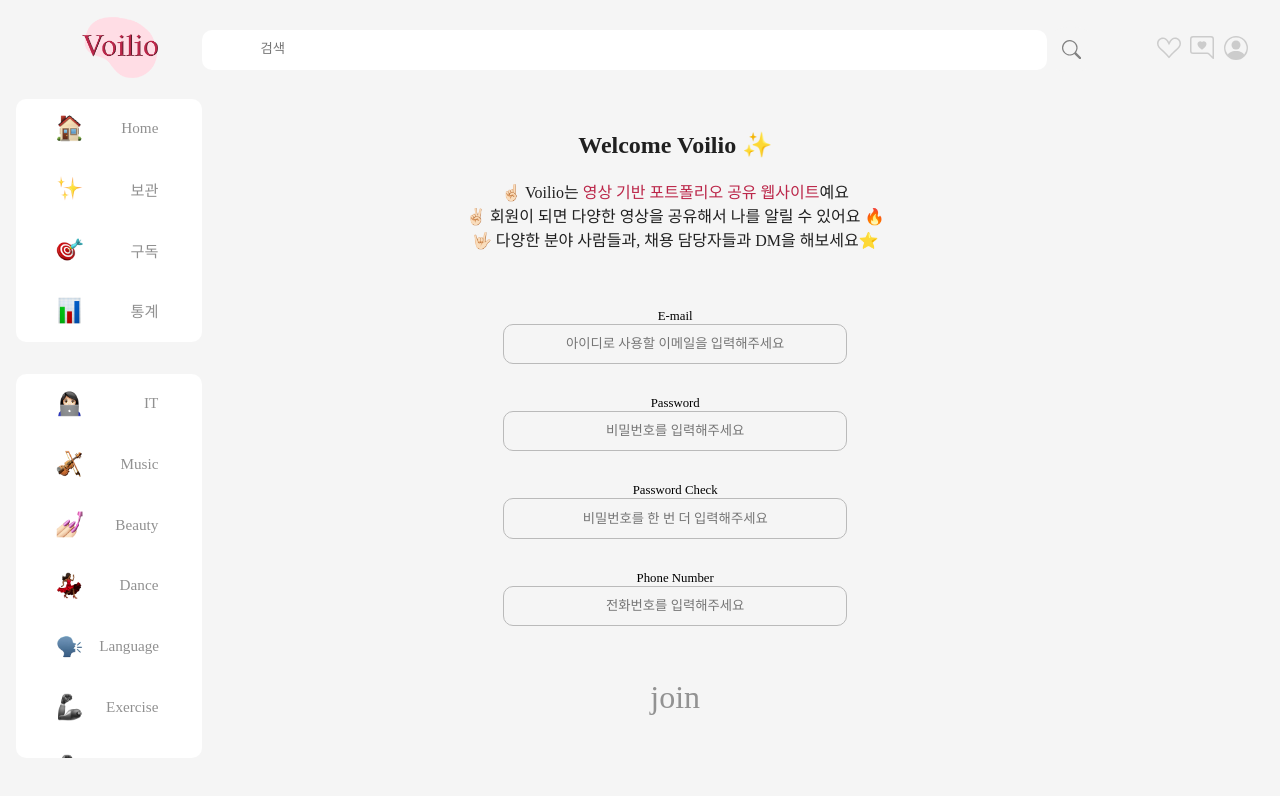
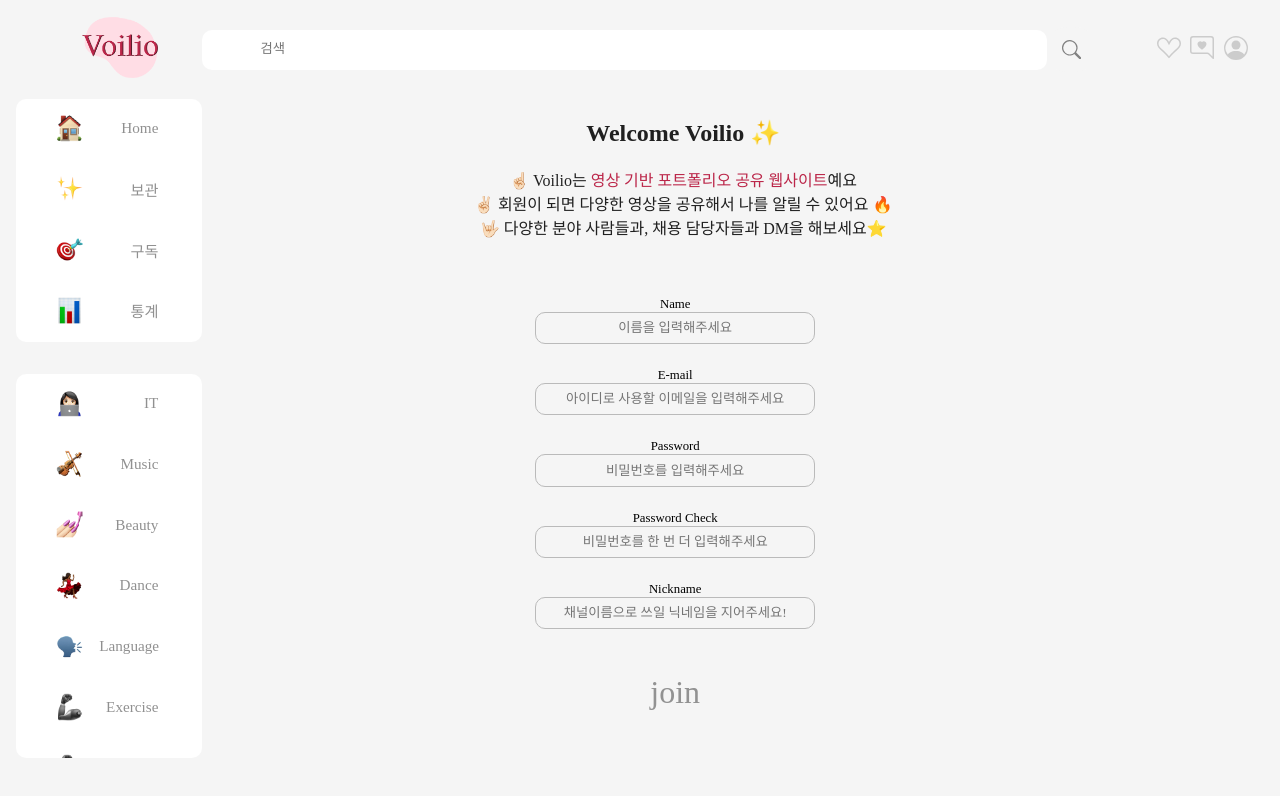
Before and after one commit to Team-Port/Voilio-Frontend, a React (Create React App) app: page /join in a window 1280 px wide. Shown: the top 796 px of the page. Built offline with nearby package versions, Linux system fonts and the light colour scheme; no server answers; a web font is replaced by a local one.

Commit message:
[#6]Chore: Join page Input받아오는 데이터 변경

```diff
--- a/src/page/Join.jsx
+++ b/src/page/Join.jsx
@@ -31,6 +31,10 @@ const Join = () => {
                 <form onSubmit={(e)=> {joinUser(e)}} >
                     <div>
                         <div className='input-box'>
+                            <div><label htmlFor='userPWD'>Name</label></div>
+                            <div><input type="text" id="userPWD" placeholder="이름을 입력해주세요"></input></div>
+                        </div>
+                        <div className='input-box'>
                             <div><label htmlFor='userID'>E-mail</label></div>
                             <div><input type="text" id="userID" placeholder="아이디로 사용할 이메일을 입력해주세요"></input></div>
                         </div>
@@ -43,8 +47,8 @@ const Join = () => {
                             <div><input type="text" id="userPWD" placeholder="비밀번호를 한 번 더 입력해주세요"></input></div>
                         </div>
                         <div className='input-box'>
-                            <div><label htmlFor='userPWD'>Phone Number</label></div>
-                            <div><input type="text" id="userPWD" placeholder="전화번호를 입력해주세요"></input></div>
+                            <div><label htmlFor='userPWD'>Nickname</label></div>
+                            <div><input type="text" id="userPWD" placeholder="채널이름으로 쓰일 닉네임을 지어주세요!"></input></div>
                         </div>
                     </div>
                     <div className='profile-btn-box'>
--- a/src/page/css/profile.css
+++ b/src/page/css/profile.css
@@ -1,22 +1,24 @@
 .login-container{
     width: 50vw;
-    /* margin-top: 5vh; */
     margin-left: 12vw;
-    padding-bottom: 20rem;
     text-align: center;
 }
 
 .welcome-box {
-    margin: 2rem;
+    margin: 1rem;
 }
 
 .login-btn-box , .input-box {
     font-size: 0.8rem;
-    margin: 2rem;
+    margin: 1.5rem;
+}
+
+.input-box input{
+    height: 0.5rem;
 }
 
 #userID, #userPWD{
-    width: 25vw;
+    width: 20vw;
     border: 1px solid #bababa;
     border-radius: 10px;
     padding: 0.7rem;
```
